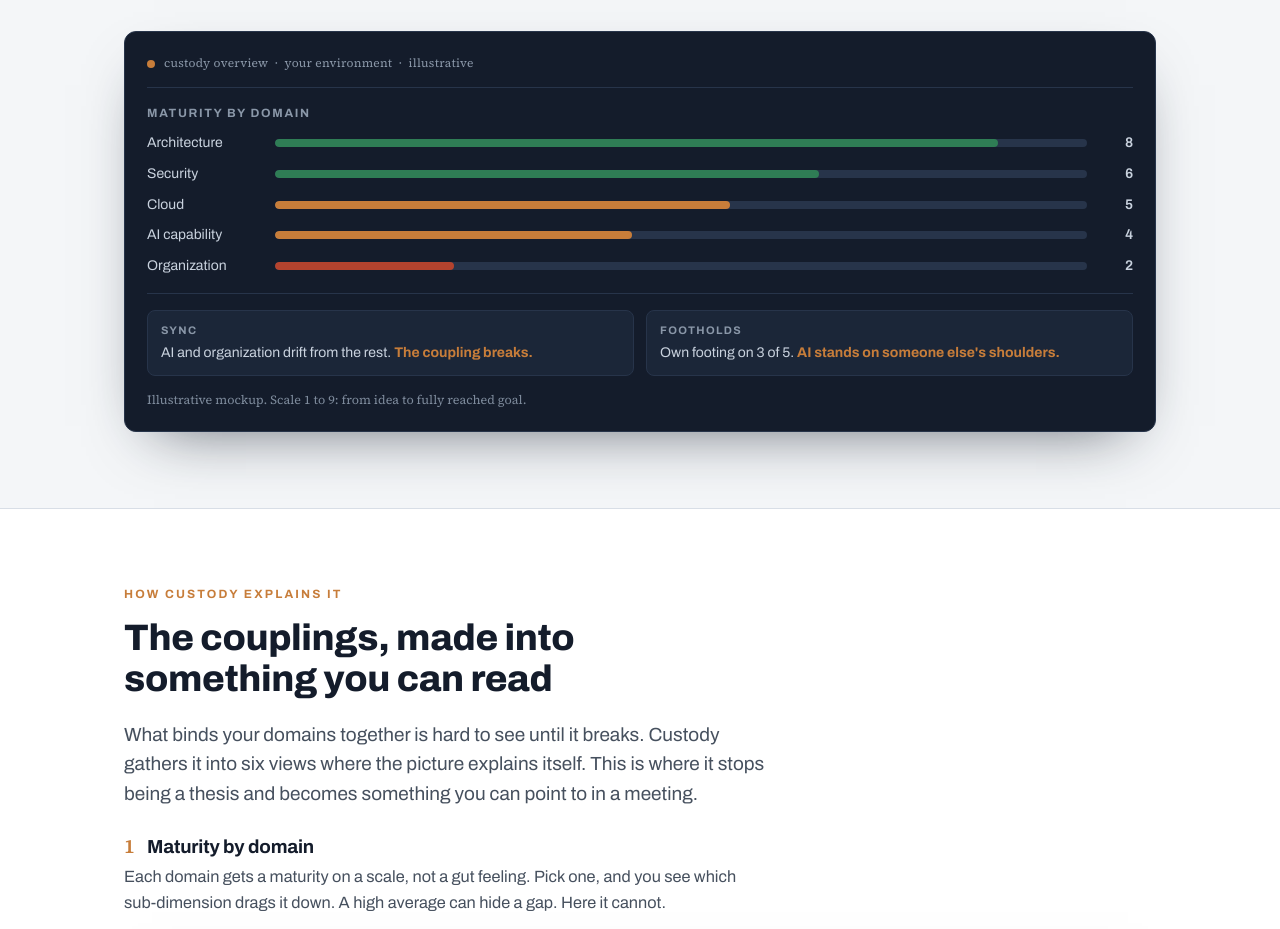
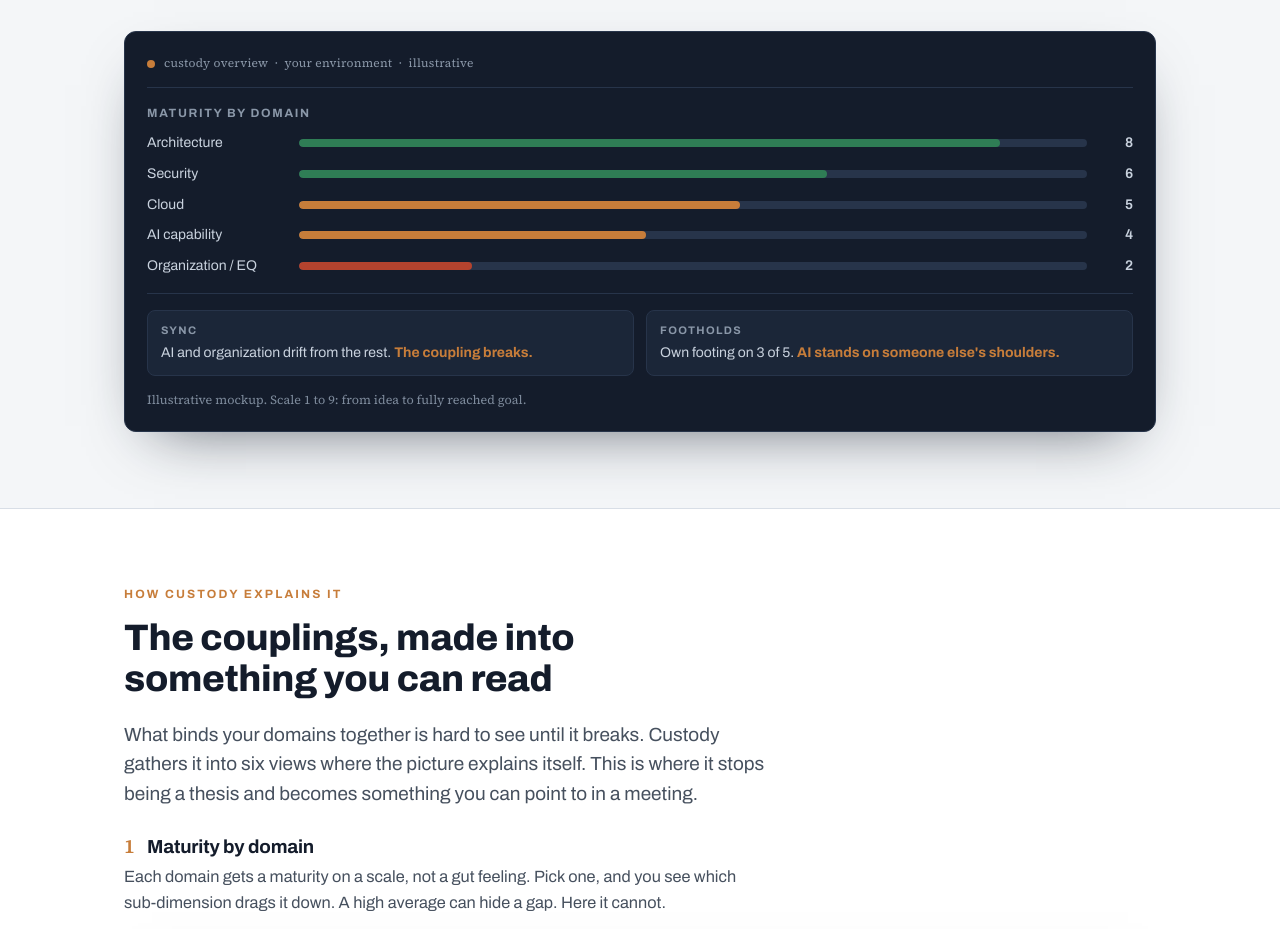
Before and after one commit to jafalk/jafalk.github.io, a plain HTML site: page looplo/en/index.html in a window 1280 px wide. Shown: the part 1640-2569 px from the top of the page. Drawn offline with Linux system fonts and the light colour scheme.

Commit message:
Custody-dashboard: 5. domaene labelles "Organisation / EQ" (DA+EN)
Tydeliggoer det menneskelige/psykologiske domaene; navne-kolonne
udvidet til 140px + nowrap saa labelen ikke klipper.

Co-Authored-By: Claude Opus 4.8 <noreply@anthropic.com>
Claude-Session: https://claude.ai/code/session_018gb3nXVaxPCDCudQSubhto

```diff
--- a/looplo/en/index.html
+++ b/looplo/en/index.html
@@ -104,8 +104,8 @@
     font-family:var(--serif); letter-spacing:.02em; padding-bottom:14px; border-bottom:1px solid #27344a; margin-bottom:16px}
   .dash-top .dot{width:8px; height:8px; border-radius:50%; background:var(--copper)}
   .dash h4{margin:0 0 10px; font-size:12px; letter-spacing:.14em; text-transform:uppercase; color:#8A97A8; font-weight:700}
-  .bar{display:grid; grid-template-columns:116px 1fr 34px; align-items:center; gap:12px; margin-bottom:9px; font-size:14px}
-  .bar .nm{color:#C9D2DE}
+  .bar{display:grid; grid-template-columns:140px 1fr 34px; align-items:center; gap:12px; margin-bottom:9px; font-size:14px}
+  .bar .nm{color:#C9D2DE; white-space:nowrap}
   .track{height:8px; background:#27344a; border-radius:5px; overflow:hidden}
   .fill{display:block; height:100%; border-radius:5px}
   .bar .sc{text-align:right; font-variant-numeric:tabular-nums; color:#C9D2DE; font-weight:600}
@@ -270,7 +270,7 @@
       <div class="bar"><span class="nm">Security</span><span class="track"><span class="fill" style="width:67%;background:var(--good)"></span></span><span class="sc">6</span></div>
       <div class="bar"><span class="nm">Cloud</span><span class="track"><span class="fill" style="width:56%;background:var(--warn)"></span></span><span class="sc">5</span></div>
       <div class="bar"><span class="nm">AI capability</span><span class="track"><span class="fill" style="width:44%;background:var(--warn)"></span></span><span class="sc">4</span></div>
-      <div class="bar"><span class="nm">Organization</span><span class="track"><span class="fill" style="width:22%;background:var(--bad)"></span></span><span class="sc">2</span></div>
+      <div class="bar"><span class="nm">Organization / EQ</span><span class="track"><span class="fill" style="width:22%;background:var(--bad)"></span></span><span class="sc">2</span></div>
       <div class="dash-foot">
         <div class="chip"><div class="k">Sync</div><div class="v">AI and organization drift from the rest. <b>The coupling breaks.</b></div></div>
         <div class="chip"><div class="k">Footholds</div><div class="v">Own footing on 3 of 5. <b>AI stands on someone else's shoulders.</b></div></div>
```
Also changed, not shown: looplo/index.html (+3 -3 lines).
